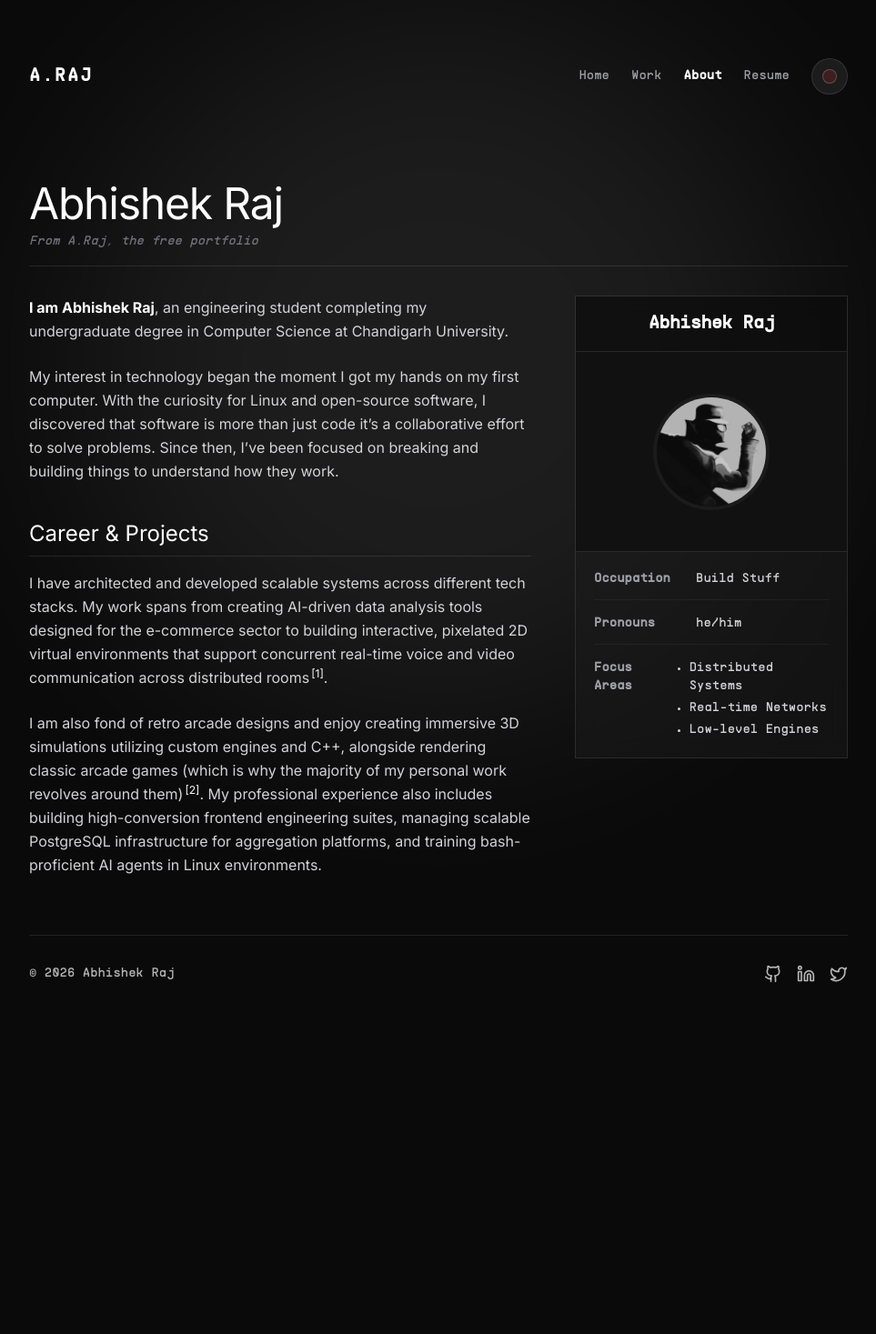
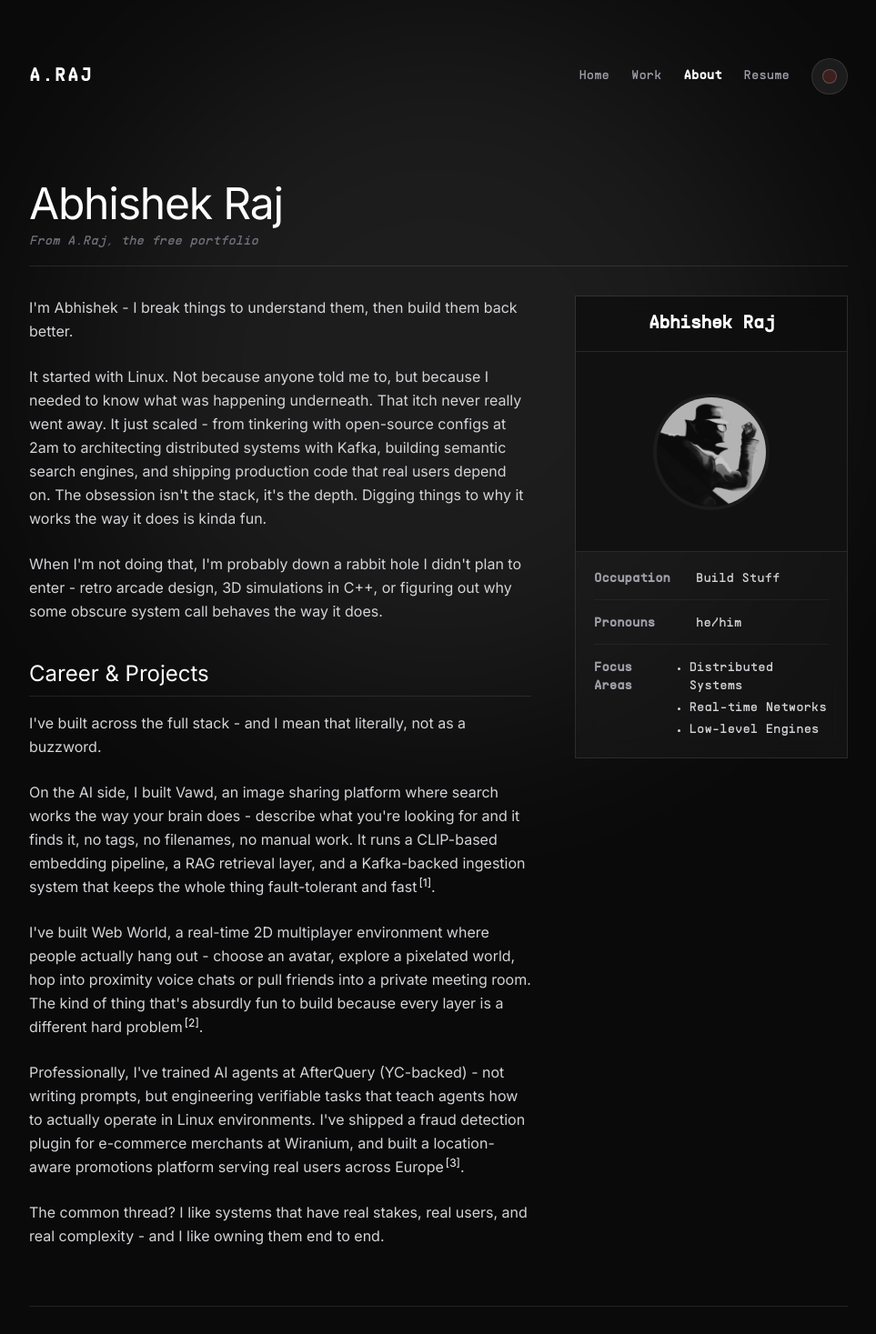
Before and after one commit to abhishek-Rj/abhishek-Rj, a React (Vite) app: page /about in a window 1280 px wide. Shown: the top 1467 px of the page at 91% size, without its empty margins (158-1121 px from the left). Before the commit the page ends 1161 px from the top, so only its background shows below. Built offline with nearby package versions, Linux system fonts and the light colour scheme.

Commit message:
project and resume update

```diff
--- a/src/components/Header.tsx
+++ b/src/components/Header.tsx
@@ -46,7 +46,7 @@ export function Header() {
             About
           </Link>
           <a
-            href="https://www.dropbox.com/scl/fi/xzl4ixf70tgkrxa9rromz/abomination.pdf?rlkey=mbla131luhkczwav6feb1iry8&e=1&st=59z2tql9&dl=0"
+            href="https://www.dropbox.com/scl/fi/oe7g9q585z8t1n6fohfn8/abhishek-Rj.pdf?rlkey=il7kntg5hfszjtcovhppfmwt5&st=tixgxkem&dl=0"
             target="_blank"
             rel="noopener noreferrer"
             className="text-zinc-400 hover:text-white transition-colors duration-300"
--- a/src/pages/About.tsx
+++ b/src/pages/About.tsx
@@ -19,18 +19,26 @@ export default function About() {
           {/* Main Reading Column */}
           <div className="flex-1 order-2 lg:order-1 font-inter text-md leading-relaxed text-zinc-300 space-y-6">
             <p>
-              <strong className="text-white">I am Abhishek Raj</strong>, an
-              engineering student completing my undergraduate degree in Computer
-              Science at Chandigarh University.
+              I&apos;m Abhishek - I break things to understand them, then build
+              them back better.
             </p>
 
             <p>
-              My interest in technology began the moment I got my hands on my
-              first computer. With the curiosity for Linux and open-source
-              software, I discovered that software is more than just code it’s a
-              collaborative effort to solve problems. Since then, I’ve been
-              focused on breaking and building things to understand how they
-              work.
+              It started with Linux. Not because anyone told me to, but because
+              I needed to know what was happening underneath. That itch never
+              really went away. It just scaled - from tinkering with open-source
+              configs at 2am to architecting distributed systems with Kafka,
+              building semantic search engines, and shipping production code
+              that real users depend on. The obsession isn&apos;t the stack,
+              it&apos;s the depth. Digging things to why it works the way it
+              does is kinda fun.
+            </p>
+
+            <p>
+              When I&apos;m not doing that, I&apos;m probably down a rabbit hole
+              I didn&apos;t plan to enter - retro arcade design, 3D simulations
+              in C++, or figuring out why some obscure system call behaves the
+              way it does.
             </p>
 
             <div className="mt-10 mb-4 border-b border-white/10 pb-2">
@@ -40,13 +48,19 @@ export default function About() {
             </div>
 
             <p>
-              I have architected and developed scalable systems across different
-              tech stacks. My work spans from creating AI-driven data analysis
-              tools designed for the e-commerce sector to building interactive,
-              pixelated 2D virtual environments that support concurrent
-              real-time voice and video communication across distributed rooms
+              I&apos;ve built across the full stack - and I mean that literally,
+              not as a buzzword.
+            </p>
+
+            <p>
+              On the AI side, I built Vawd, an image sharing platform where
+              search works the way your brain does - describe what you&apos;re
+              looking for and it finds it, no tags, no filenames, no manual
+              work. It runs a CLIP-based embedding pipeline, a RAG retrieval
+              layer, and a Kafka-backed ingestion system that keeps the whole
+              thing fault-tolerant and fast
               <sup className="text-[var(--invert-bg)] text-xs ml-0.5">
-                <Link to="/work" className="hover:underline">
+                <Link to="/work#proj-0" className="hover:underline">
                   [1]
                 </Link>
               </sup>
@@ -54,19 +68,38 @@ export default function About() {
             </p>
 
             <p>
-              I am also fond of retro arcade designs and enjoy creating
-              immersive 3D simulations utilizing custom engines and C++,
-              alongside rendering classic arcade games (which is why the
-              majority of my personal work revolves around them)
+              I&apos;ve built Web World, a real-time 2D multiplayer environment
+              where people actually hang out - choose an avatar, explore a
+              pixelated world, hop into proximity voice chats or pull friends
+              into a private meeting room. The kind of thing that&apos;s
+              absurdly fun to build because every layer is a different hard
+              problem
               <sup className="text-[var(--invert-bg)] text-xs ml-0.5">
-                <Link to="/work" className="hover:underline">
+                <Link to="/work#proj-1" className="hover:underline">
                   [2]
                 </Link>
               </sup>
-              . My professional experience also includes building
-              high-conversion frontend engineering suites, managing scalable
-              PostgreSQL infrastructure for aggregation platforms, and training
-              bash-proficient AI agents in Linux environments.
+              .
+            </p>
+
+            <p>
+              Professionally, I&apos;ve trained AI agents at AfterQuery
+              (YC-backed) - not writing prompts, but engineering verifiable
+              tasks that teach agents how to actually operate in Linux
+              environments. I&apos;ve shipped a fraud detection plugin for
+              e-commerce merchants at Wiranium, and built a location-aware
+              promotions platform serving real users across Europe
+              <sup className="text-[var(--invert-bg)] text-xs ml-0.5">
+                <Link to="/work#exp-0" className="hover:underline">
+                  [3]
+                </Link>
+              </sup>
+              .
+            </p>
+
+            <p>
+              The common thread? I like systems that have real stakes, real
+              users, and real complexity - and I like owning them end to end.
             </p>
           </div>
 
--- a/src/pages/Work.tsx
+++ b/src/pages/Work.tsx
@@ -1,4 +1,5 @@
 import { useState, useEffect } from "react";
+import { useLocation } from "react-router-dom";
 import {
   Briefcase,
   Code,
@@ -33,6 +34,14 @@ const experiences = [
 ];
 
 const projects = [
+  {
+    title: "VAWD Image",
+    link: "vawd.abhishekraj.xyz",
+    icon: <Globe className="w-5 h-5" />,
+    description:
+      "A next-generation image search engine built on a microservice architecture. It leverages a RAG pipeline to understand and search images based on their visual content rather than text tags, delivering highly accurate results.",
+    stack: ["Next.js", "Go", "Kafka", "Amazon Bedrock", "Python", "Pinecone"],
+  },
   {
     title: "Web World",
     link: "webworld.abhishekraj.xyz",
@@ -70,7 +79,7 @@ const projects = [
     link: "",
     icon: <Code className="w-5 h-5" />,
     description:
-      "A blazingly fast, ephemeral clipboard tool for sharing quick snippets and links between devices.",
+      "A blazingly fast, ephemeral clipboard tool for sharing quick text snippets, links, and images between devices.",
     stack: ["Next.js", "Redis"],
   },
   {
@@ -78,13 +87,26 @@ const projects = [
     link: "",
     icon: <Gamepad2 className="w-5 h-5" />,
     description:
-      "Engineered low-level recreations of classic arcade games like Pong and Alien Wars using raw C++ rendering loops.",
+      "Low-level recreations of classic arcade games like Pong and Alien Wars using raw C++ rendering loops.",
     stack: ["C++", "SFML"],
   },
 ];
 
 export default function Work() {
   const [activeId, setActiveId] = useState<string>("");
+  const location = useLocation();
+
+  useEffect(() => {
+    if (location.hash) {
+      const id = location.hash.replace("#", "");
+      setTimeout(() => {
+        const element = document.getElementById(id);
+        if (element) {
+          element.scrollIntoView({ behavior: "smooth", block: "center" });
+        }
+      }, 300);
+    }
+  }, [location.hash]);
 
   useEffect(() => {
     const observer = new IntersectionObserver(
```
Also changed, not shown: src/pages/Home.tsx (+189 -79 lines), 2 other files (tests, documents, lock files or other folders).
